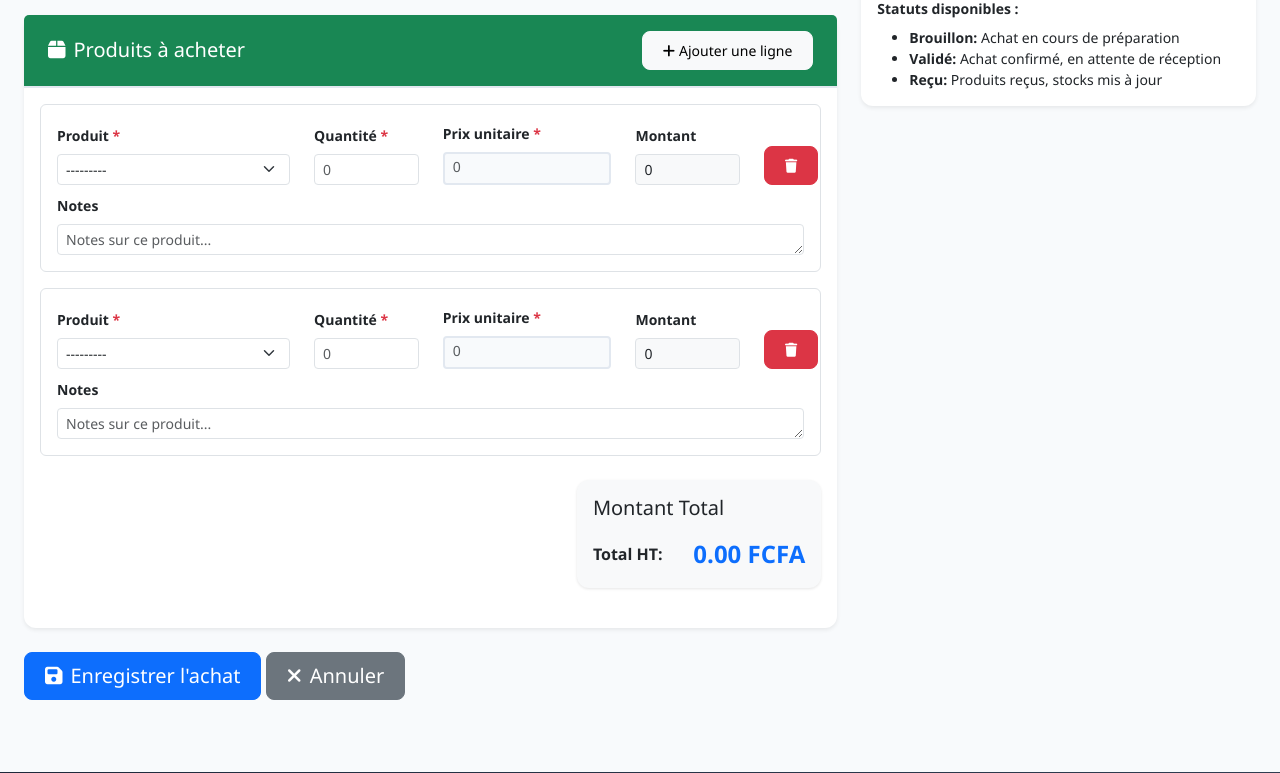
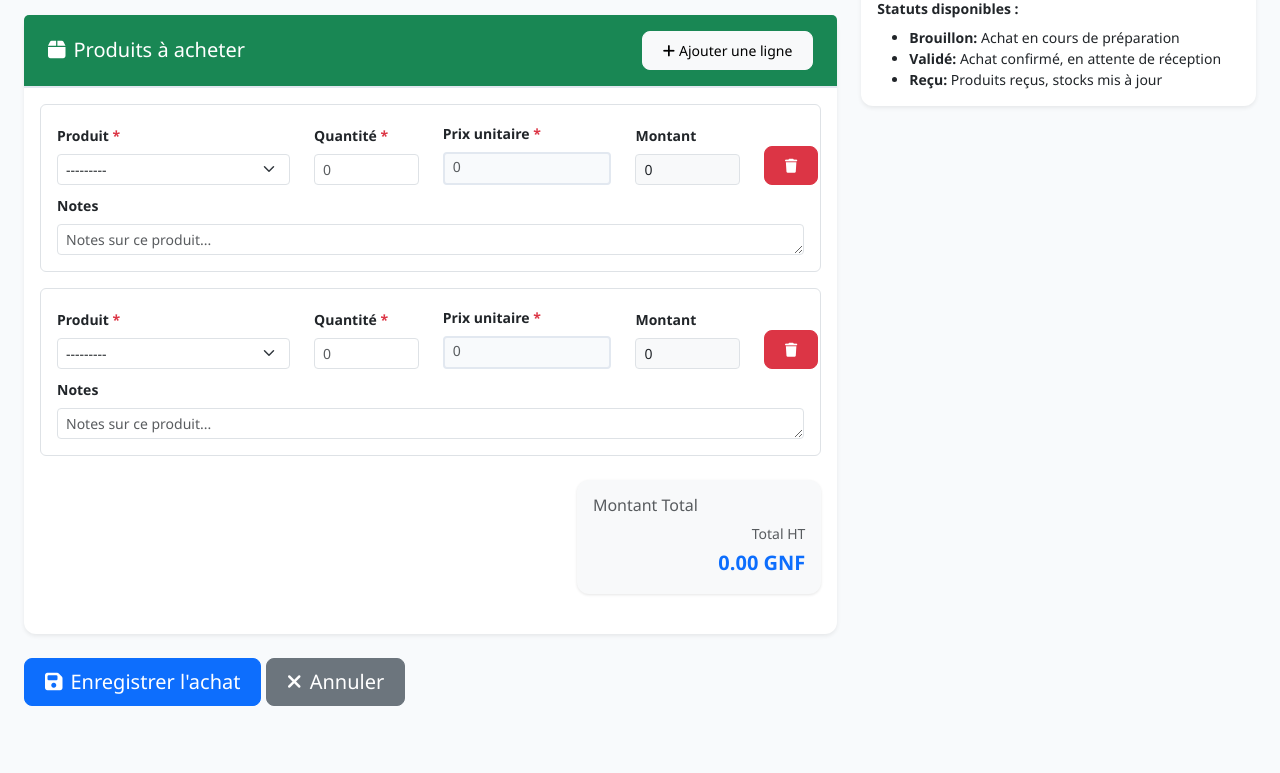
Before and after one commit to Faraleno2022/ETRAGC_SARLU, a Django app: page /inventory/achats/nouveau/ in a window 1280 px wide. Shown: the part 525-1298 px from the top of the page. Run offline with Django 5.2, Linux system fonts and the light colour scheme; the visitor is signed in with stand-in values (Sample User, id 1); data that the repository does not hold is empty; parts of the project's set-up code (start-up, migrations or seed data) failed here and were passed over; some libraries are stand-ins or nearby versions.

Commit message:
Ameliorer affichage montant total avec retour ligne automatique et changer FCFA en GNF

```diff
--- a/templates/inventory/achat_form.html
+++ b/templates/inventory/achat_form.html
@@ -148,12 +148,12 @@
                         <div class="row mt-4">
                             <div class="col-md-8"></div>
                             <div class="col-md-4">
-                                <div class="card bg-light">
+                                <div class="card bg-light border-primary">
                                     <div class="card-body">
-                                        <h5 class="mb-3">Montant Total</h5>
-                                        <div class="d-flex justify-content-between align-items-center">
-                                            <span class="fw-bold">Total HT:</span>
-                                            <span class="fs-4 text-primary fw-bold" id="montant-total">0 FCFA</span>
+                                        <h6 class="mb-2 text-muted">Montant Total</h6>
+                                        <div class="text-end">
+                                            <div class="small text-muted mb-1">Total HT</div>
+                                            <div class="fs-5 text-primary fw-bold text-break" id="montant-total" style="word-wrap: break-word;">0 GNF</div>
                                         </div>
                                     </div>
                                 </div>
@@ -326,7 +326,7 @@
 
             const montantTotalEl = document.getElementById('montant-total');
             if (montantTotalEl) {
-                montantTotalEl.textContent = Formatage.formater(total.toFixed(2)) + ' FCFA';
+                montantTotalEl.textContent = Formatage.formater(total.toFixed(2)) + ' GNF';
             }
         },
 
```
